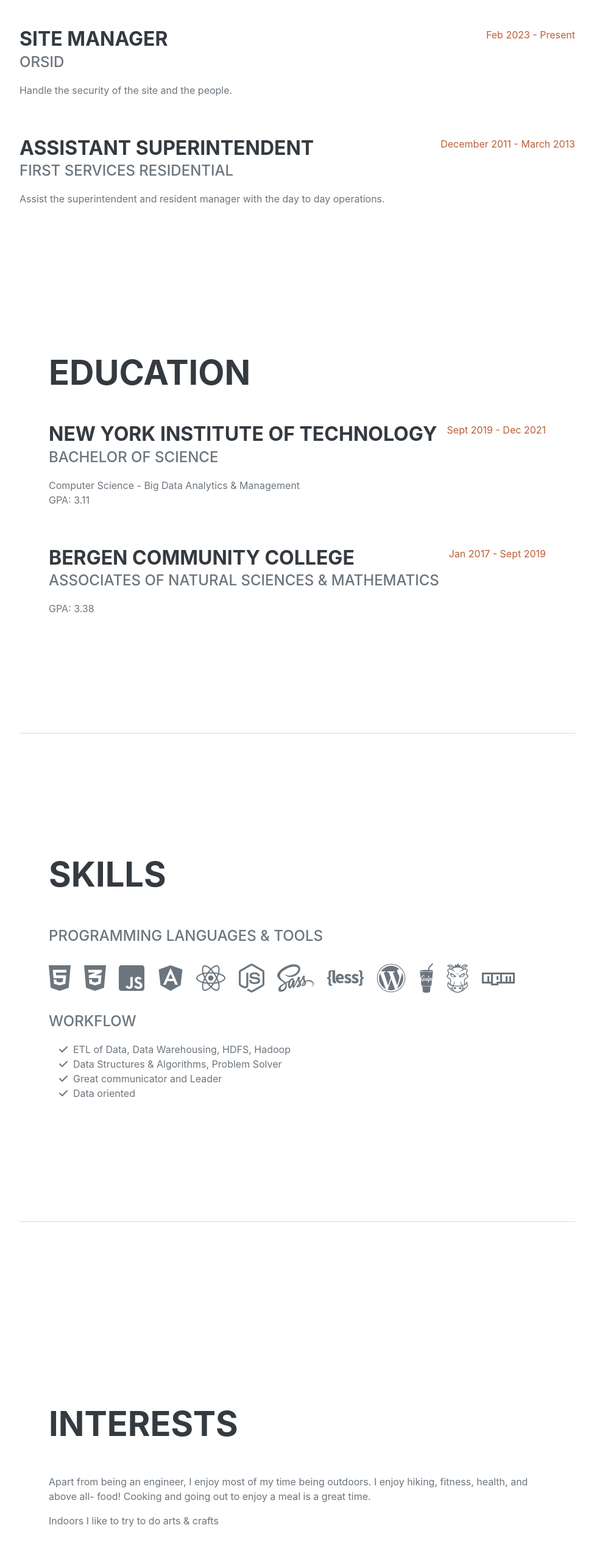
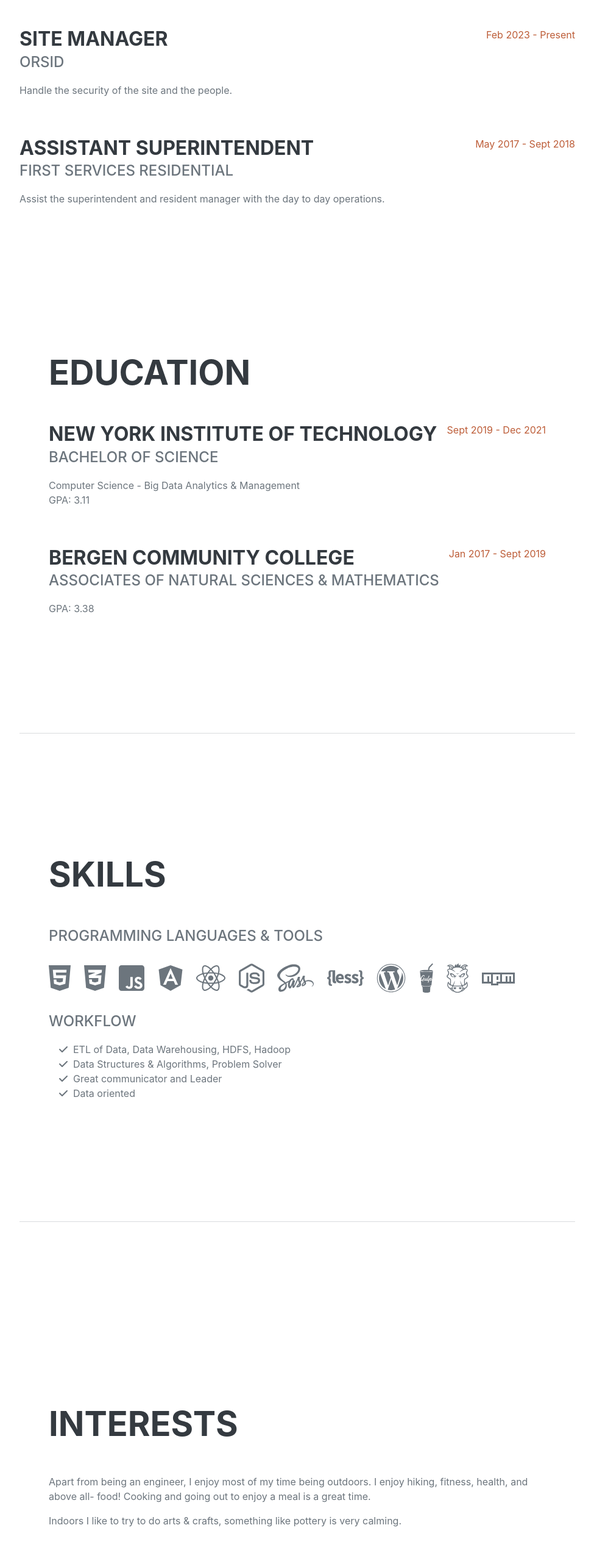
Before and after one commit to Akolenovic/personalwebsite, a plain HTML site: page index.html in a window 1280 px wide. Shown: the part 951-3493 px from the top of the page at 61% size, without its empty margins (288-1263 px from the left). Drawn offline with nearby package versions, Linux system fonts and the light colour scheme; a web font is replaced by a local one.

Commit message:
added more

```diff
--- a/index.html
+++ b/index.html
@@ -75,7 +75,7 @@
                             <div class="subheading mb-3">First Services Residential</div>
                             <p>Assist the superintendent and resident manager with the day to day operations.</p>
                         </div>
-                        <div class="flex-shrink-0"><span class="text-primary">December 2011 - March 2013</span></div>
+                        <div class="flex-shrink-0"><span class="text-primary">May 2017 - Sept 2018</span></div>
                     </div>
                     <!--<div class="d-flex flex-column flex-md-row justify-content-between mb-5">
                         <div class="flex-grow-1">
@@ -166,7 +166,7 @@
                 <div class="resume-section-content">
                     <h2 class="mb-5">Interests</h2>
                     <p>Apart from being an engineer, I enjoy most of my time being outdoors. I enjoy hiking, fitness, health, and above all- food! Cooking and going out to enjoy a meal is a great time.</p>
-                    <p class="mb-0">Indoors I like to try to do arts & crafts</p>
+                    <p class="mb-0">Indoors I like to try to do arts & crafts, something like pottery is very calming.</p>
                 </div>
             </section>
             <hr class="m-0" />
```
